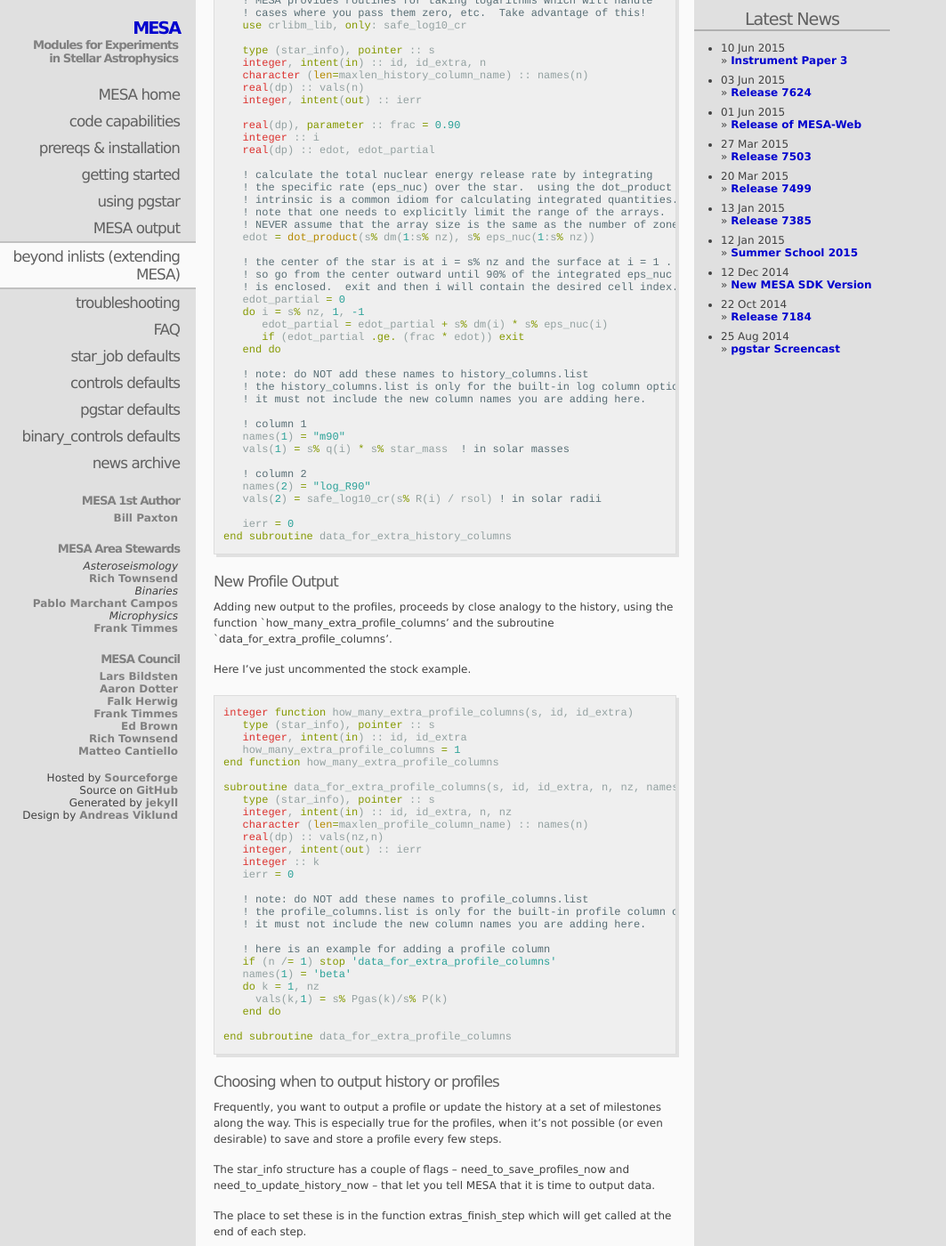
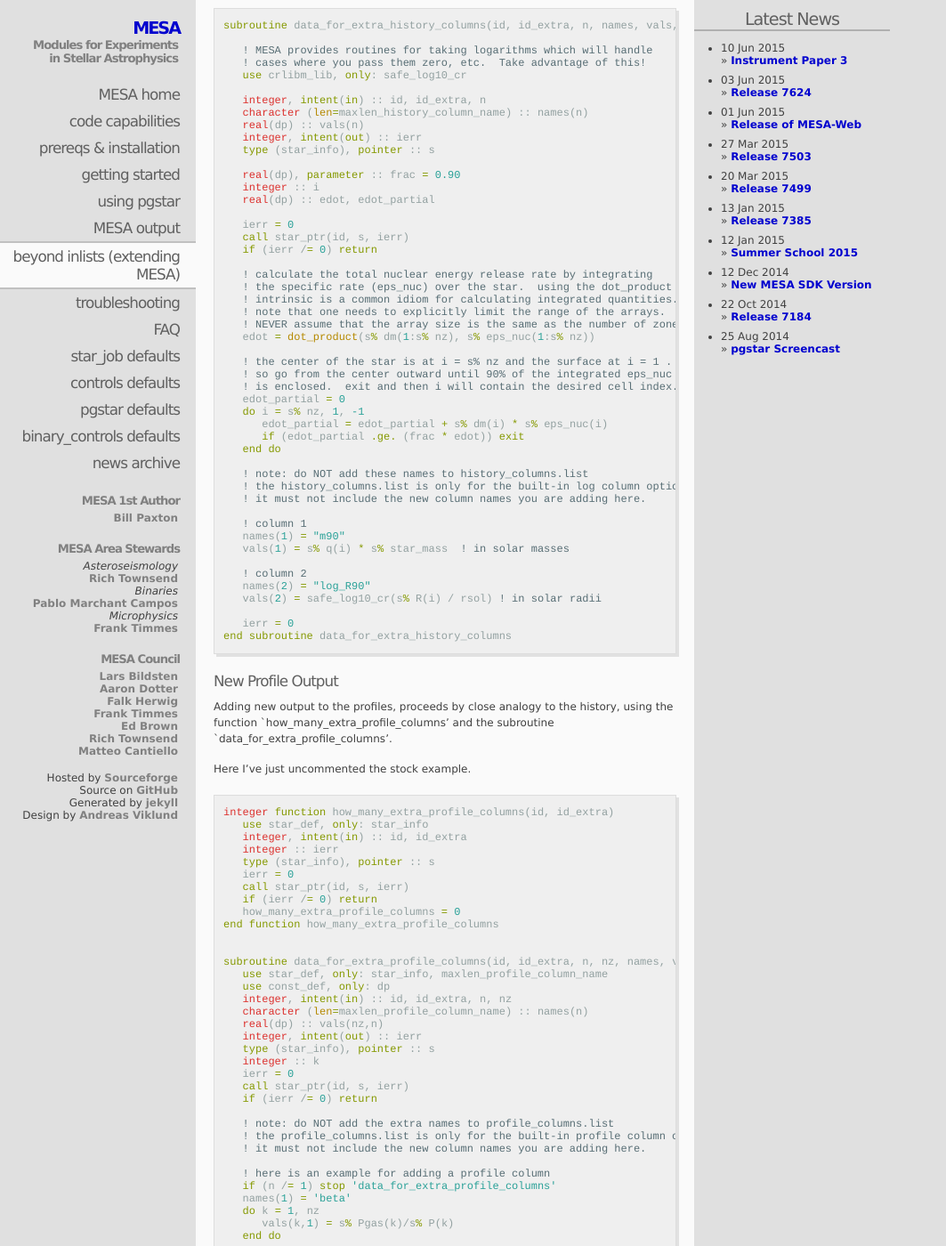
Before and after one commit to MESAHub/mesa-website, a Jekyll site: the page built from 06-howto.markdown, in a window 1280 px wide and 1400 px high, scrolled down 1772 px. Shown: the whole window at 89% size, without its empty margins (0-1063 px from the left). Built offline with Jekyll 4.4.1, drawn with Linux system fonts in a browser that asks for light colours; Markdown is read by kramdown in place of the engine named in the settings; some of the changed text lies outside the part shown.

Commit message:
Update beyond inlist tutorial to version r7624
MESA no longer directly passes the star_info structure.  Instead, it
passes the id and then calls star_ptr in each function/subroutine.  The
examples were written before this change.  This updates the examples.

Reported-by: 无心 <63825174@qq.com>

```diff
--- a/06-howto.markdown
+++ b/06-howto.markdown
@@ -62,9 +62,13 @@
 Let's indicate that we want to add two columns to our history file.
 
 {% highlight fortran %}
-integer function how_many_extra_history_columns(s, id, id_extra)
+integer function how_many_extra_history_columns(id, id_extra)
+   integer, intent(in) :: id, id_extra
+   integer :: ierr
    type (star_info), pointer :: s
-   integer, intent(in) :: id, id_extra
+   ierr = 0
+   call star_ptr(id, s, ierr)
+   if (ierr /= 0) return
    how_many_extra_history_columns = 2
 end function how_many_extra_history_columns
 {% endhighlight %}
@@ -78,21 +82,25 @@
 code and pay attention to the comments.
 
 {% highlight fortran %}
-subroutine data_for_extra_history_columns(s, id, id_extra, n, names, vals, ierr)
+subroutine data_for_extra_history_columns(id, id_extra, n, names, vals, ierr)
 
    ! MESA provides routines for taking logarithms which will handle
    ! cases where you pass them zero, etc.  Take advantage of this!
    use crlibm_lib, only: safe_log10_cr
 
-   type (star_info), pointer :: s
    integer, intent(in) :: id, id_extra, n
    character (len=maxlen_history_column_name) :: names(n)
    real(dp) :: vals(n)
    integer, intent(out) :: ierr
+   type (star_info), pointer :: s
 
    real(dp), parameter :: frac = 0.90
    integer :: i
    real(dp) :: edot, edot_partial
+
+   ierr = 0
+   call star_ptr(id, s, ierr)
+   if (ierr /= 0) return
 
    ! calculate the total nuclear energy release rate by integrating
    ! the specific rate (eps_nuc) over the star.  using the dot_product
@@ -135,22 +143,32 @@
 Here I've just uncommented the stock example.
 
 {% highlight fortran %}
-integer function how_many_extra_profile_columns(s, id, id_extra)
+integer function how_many_extra_profile_columns(id, id_extra)
+   use star_def, only: star_info
+   integer, intent(in) :: id, id_extra
+   integer :: ierr
    type (star_info), pointer :: s
-   integer, intent(in) :: id, id_extra
-   how_many_extra_profile_columns = 1
+   ierr = 0
+   call star_ptr(id, s, ierr)
+   if (ierr /= 0) return
+   how_many_extra_profile_columns = 0
 end function how_many_extra_profile_columns
 
-subroutine data_for_extra_profile_columns(s, id, id_extra, n, nz, names, vals, ierr)
-   type (star_info), pointer :: s
+
+subroutine data_for_extra_profile_columns(id, id_extra, n, nz, names, vals, ierr)
+   use star_def, only: star_info, maxlen_profile_column_name
+   use const_def, only: dp
    integer, intent(in) :: id, id_extra, n, nz
    character (len=maxlen_profile_column_name) :: names(n)
    real(dp) :: vals(nz,n)
    integer, intent(out) :: ierr
+   type (star_info), pointer :: s
    integer :: k
    ierr = 0
+   call star_ptr(id, s, ierr)
+   if (ierr /= 0) return
 
-   ! note: do NOT add these names to profile_columns.list
+   ! note: do NOT add the extra names to profile_columns.list
    ! the profile_columns.list is only for the built-in profile column options.
    ! it must not include the new column names you are adding here.
 
@@ -158,7 +176,7 @@
    if (n /= 1) stop 'data_for_extra_profile_columns'
    names(1) = 'beta'
    do k = 1, nz
-     vals(k,1) = s% Pgas(k)/s% P(k)
+      vals(k,1) = s% Pgas(k)/s% P(k)
    end do
 
 end subroutine data_for_extra_profile_columns
@@ -189,11 +207,18 @@
 {% highlight fortran %}
 ! returns either keep_going or terminate.
 ! note: cannot request retry or backup; extras_check_model can do that.
-integer function extras_finish_step(s, id, id_extra)
-   type (star_info), pointer :: s
+integer function extras_finish_step(id, id_extra)
+
    integer, intent(in) :: id, id_extra
    integer :: ierr
+   type (star_info), pointer :: s
+
    integer :: f
+
+   ierr = 0
+   call star_ptr(id, s, ierr)
+   if (ierr /= 0) return
+
    extras_finish_step = keep_going
    call store_extra_info(s)
 
@@ -282,13 +307,20 @@
 
 {% highlight fortran %}
 ! returns either keep_going, retry, backup, or terminate.
-integer function extras_check_model(s, id, id_extra)
+integer function extras_check_model(id, id_extra)
 
   use chem_def, only : i_burn_ne, category_name
 
+  integer, intent(in) :: id, id_extra
+  integer :: ierr
   type (star_info), pointer :: s
-  integer, intent(in) :: id, id_extra
+
   integer :: i_burn_max
+
+  ierr = 0
+  call star_ptr(id, s, ierr)
+  if (ierr /= 0) return
+
   extras_check_model = keep_going
 
   ! if you want to check multiple conditions, it can be useful
@@ -440,10 +472,13 @@
 the other\_neu at the routine you want to be executed.
 
 {% highlight fortran %}
-subroutine extras_controls(s, ierr)
+subroutine extras_controls(id, ierr)
+   integer, intent(in) :: id
+   integer, intent(out) :: ierr
    type (star_info), pointer :: s
-   integer, intent(out) :: ierr
    ierr = 0
+   call star_ptr(id, s, ierr)
+   if (ierr /= 0) return
 
    ! this is the place to set any procedure pointers you want to change
    ! e.g., other_wind, other_mixing, other_energy  (see star_data.inc)
```
